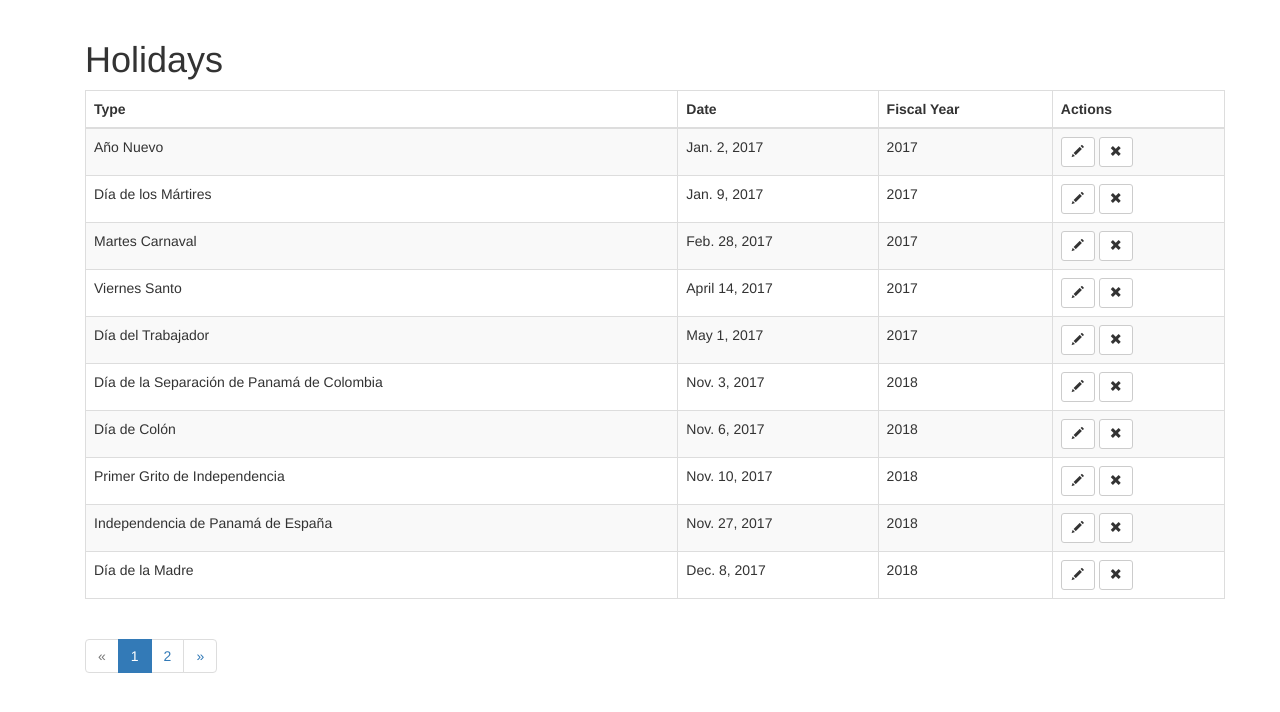
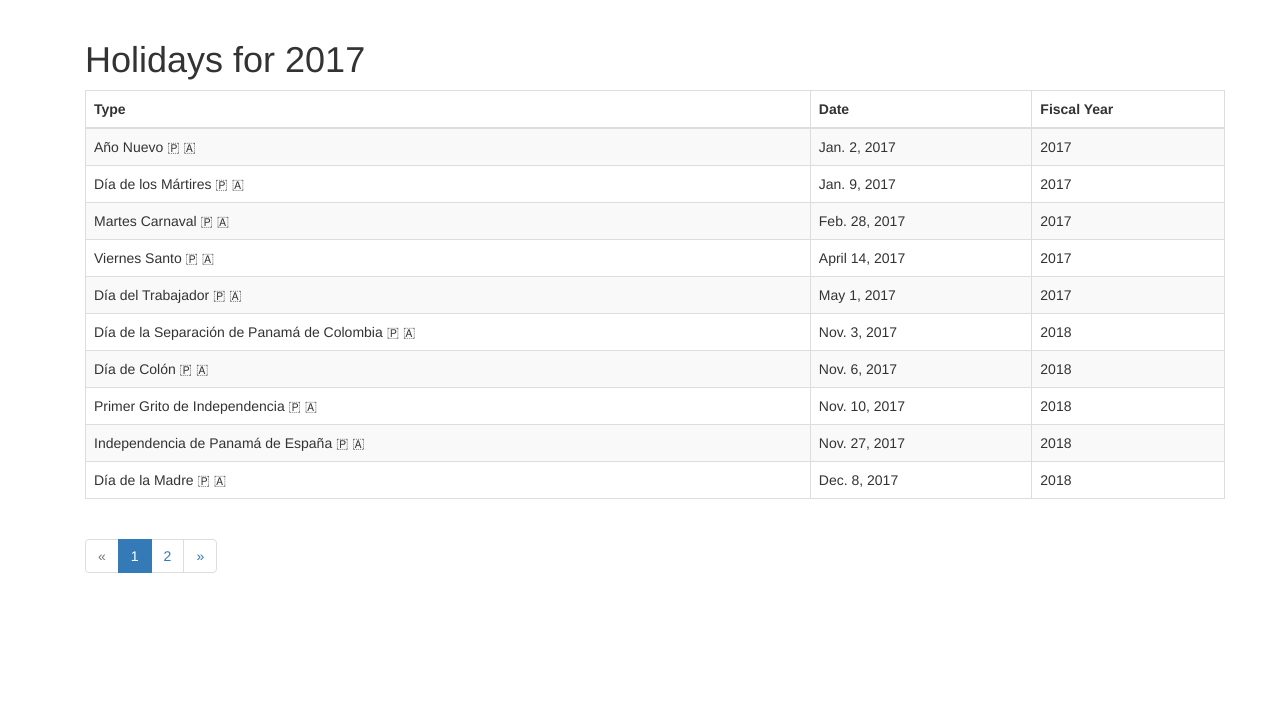
Before and after one commit to luiscberrocal/django-acp-calendar, a Django app: page /list/2017/ in a window 1280 px wide. Shown: the part 52-764 px from the top of the page. Run offline with Django 3.2, Linux system fonts and the light colour scheme; data comes from the database, SQL or seed files in the repository; some libraries are stand-ins or nearby versions.

Commit message:
Added year to context for ACPHolidayListview so the year would be printed in the template.

```diff
--- a/acp_calendar/templates/acp_calendar/acpholiday_list.html
+++ b/acp_calendar/templates/acp_calendar/acpholiday_list.html
@@ -6,14 +6,17 @@
 {% endblock css %}
 {% block content %}
     <div class="container">
-    <h1>Holidays</h1>
+    {% if year %}
+        <h1>{% trans 'Holidays for' %} {{ year }}</h1>
+    {% else %}
+        <h1>{% trans 'Holidays' %}</h1>
+    {% endif %}
     <table id="position_table" class="table table-striped table-bordered" cellspacing="0" width="50%">
             <thead>
             <tr>
                 <th>{% trans 'Type' %}</th>
                 <th>{% trans 'Date' %}</th>
                 <th>{% trans 'Fiscal Year' %}</th>
-                <th>{% trans 'Actions' %}</th>
             </tr>
             </thead>
 
@@ -21,23 +24,9 @@
             {% for holiday in acpholiday_list %}
                 <tr>
 
-                    <td>{{ holiday.holiday_type.name }}</td>
+                    <td>{{ holiday.holiday_type.name }}  &#x1F1F5; &#x1F1E6;</td>
                     <td>{{ holiday.date }}</td>
                     <td>{{ holiday.fiscal_year }}</td>
-                    <td>
-                        <div class="btn-group" role="group">
-                            <a href="">
-                                <button type="button" class="btn btn-default btn-sm" aria-label="Left Align">
-                                    <span class="glyphicon glyphicon-pencil" aria-hidden="true"></span>
-                                </button>
-                            </a>
-                            <a href="">
-                                <button type="button" class="btn btn-default btn-sm" aria-label="Left Align">
-                                    <span class="glyphicon glyphicon-remove" aria-hidden="true"></span>
-                                </button>
-                            </a>
-                        </div>
-                    </td>
 
                 </tr>
             {% endfor %}
--- a/acp_calendar/views.py
+++ b/acp_calendar/views.py
@@ -119,6 +119,12 @@ class ACPHolidayListView(ListView):
     model = ACPHoliday
     paginate_by = 10
 
+    def get_context_data(self, **kwargs):
+        context = super(ACPHolidayListView, self).get_context_data(**kwargs)
+        if self.kwargs.get('year'):
+            context['year'] = self.kwargs.get('year')
+        return context
+
     def get_queryset(self):
         qs = super(ACPHolidayListView, self).get_queryset()
         if self.kwargs.get('year'):
```
Also changed, not shown: tests/test_views.py (+4 -3 lines).
